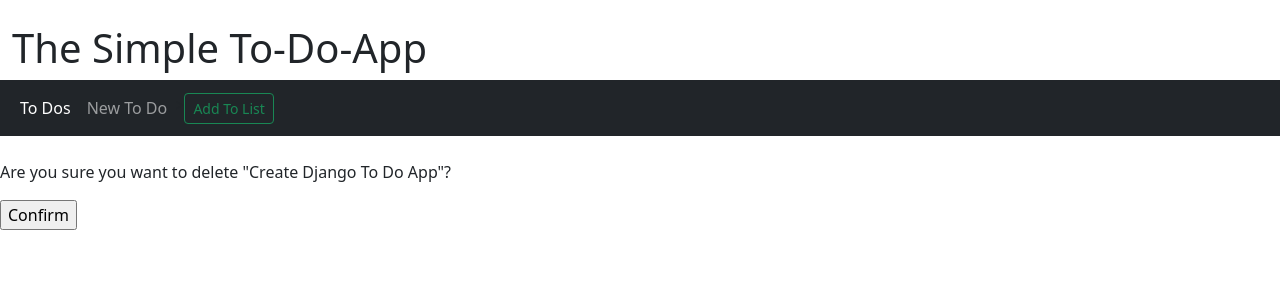
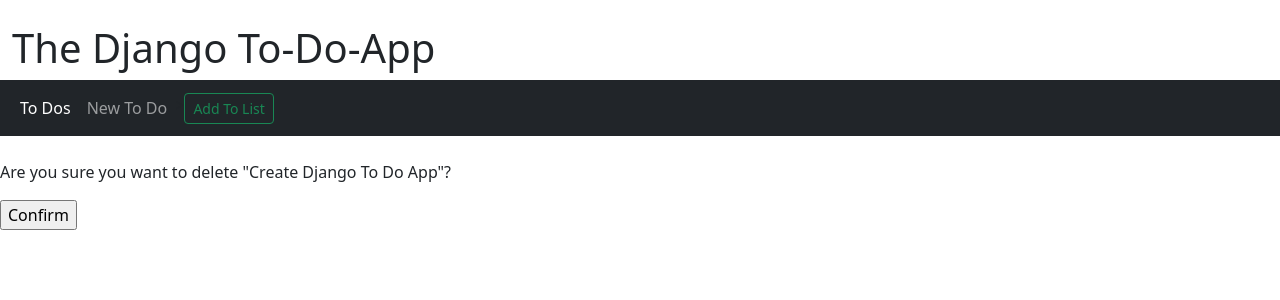
Before and after one commit to abgestoerzt/To-To-App_DJANGO, a Django app: page /to-do/delete/12 in a window 1280 px wide. Shown: the top 300 px of the page. Run offline with Django 3.2, Linux system fonts and the light colour scheme; data comes from the database, SQL or seed files in the repository; some libraries are stand-ins or nearby versions.

Commit message:
new Name for App

```diff
--- a/to_do_app/templates/base.html
+++ b/to_do_app/templates/base.html
@@ -20,7 +20,7 @@
 
   <div class="container-fluid">
     <br>
-    <h1>The Simple To-Do-App</h1>
+    <h1>The Django To-Do-App</h1>
   </div>
 
 
```
